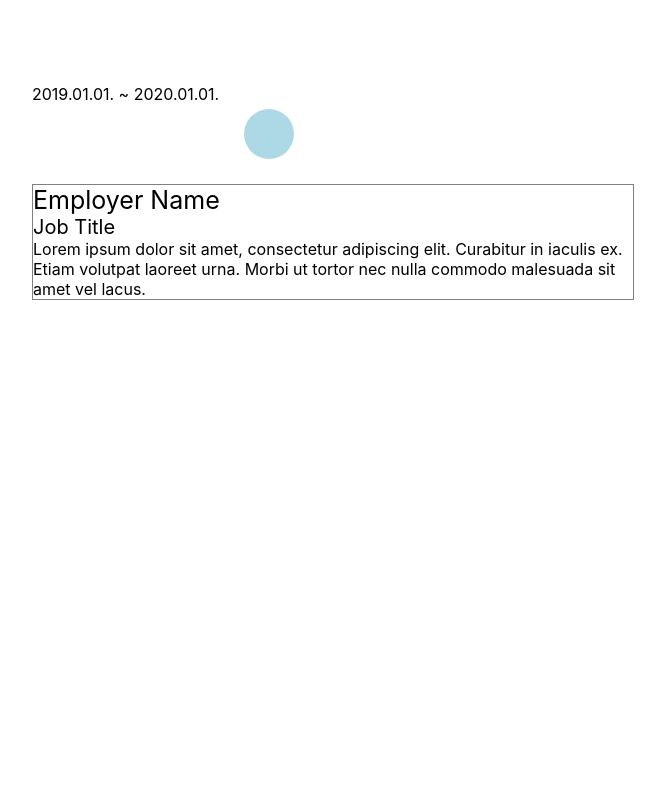
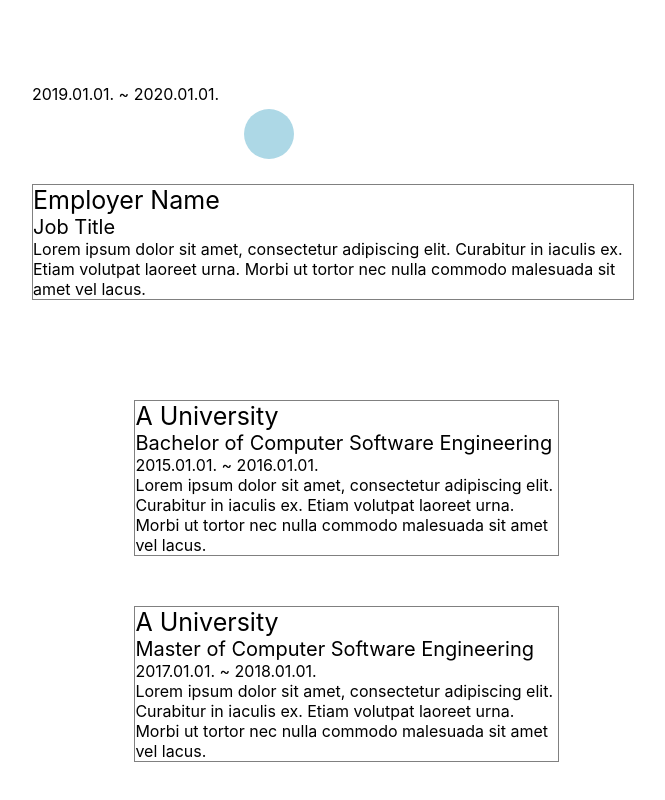
Before and after one commit to chiitoitsu/practice-react, a React (Create React App) app in the folder github_pages/: page / in a window 1280 px wide. Shown: the part 1838-2638 px from the top of the page, without its empty margins (288-953 px from the left). Before the commit the page ends 2188 px from the top, so only its background shows below. Built offline with nearby package versions, Linux system fonts and the light colour scheme.

Commit message:
Add Education

```diff
--- a/github_pages/src/App.js
+++ b/github_pages/src/App.js
@@ -1,9 +1,10 @@
 import React, { Component } from 'react';
 import './App.css';
-import Menu from './Menu.js'
-import Main from './Main.js'
-import About from './About.js'
-import Experience from './Experience.js'
+import Menu from './Menu.js';
+import Main from './Main.js';
+import About from './About.js';
+import Experience from './Experience.js';
+import Education from './Education.js';
 
 class App extends Component {
 
@@ -35,6 +36,20 @@ class App extends Component {
 				job: 'Job Title',
 				text: 'Lorem ipsum dolor sit amet, consectetur adipiscing elit. Curabitur in iaculis ex. Etiam volutpat laoreet urna. Morbi ut tortor nec nulla commodo malesuada sit amet vel lacus.'
 			}
+		],
+		edus: [
+			{
+				school: 'A University',
+				grade: 'Bachelor of Computer Software Engineering',
+				term: '2015.01.01. ~ 2016.01.01.',
+				text: 'Lorem ipsum dolor sit amet, consectetur adipiscing elit. Curabitur in iaculis ex. Etiam volutpat laoreet urna. Morbi ut tortor nec nulla commodo malesuada sit amet vel lacus.'
+			},
+			{
+				school: 'A University',
+				grade: 'Master of Computer Software Engineering',
+				term: '2017.01.01. ~ 2018.01.01.',
+				text: 'Lorem ipsum dolor sit amet, consectetur adipiscing elit. Curabitur in iaculis ex. Etiam volutpat laoreet urna. Morbi ut tortor nec nulla commodo malesuada sit amet vel lacus.'
+			}
 		]
 	}
 
@@ -52,6 +67,13 @@ class App extends Component {
 		return exps
 	}
 
+	_renderEducation = () => {
+		const edus = this.state.edus.map((edu, index) => {
+			return <Education school={edu.school} grade={edu.grade} term={edu.term} text={edu.text} key={index}/>
+		})
+		return edus
+	}
+
 	render() {
 		return (
 			<div className='App'>
@@ -59,6 +81,7 @@ class App extends Component {
 				<Main name='Lee SeungWon' job='Student' />
 				<About />
 				{this._renderExperience()}
+				{this._renderEducation()}
 			</div>
 		)
 	}
--- /dev/null
+++ b/github_pages/src/Education.css
@@ -0,0 +1,16 @@
+.Education {
+    margin-left: 33%;
+    margin-right: 33%;
+    margin-top: 50px;
+    margin-bottom: 50px;
+    width: 33%;
+    border: grey 1px solid;
+}
+
+.Edu_School {
+    font-size: 25px;
+}
+
+.Edu_Grade {
+    font-size: 20px;
+}
--- /dev/null
+++ b/github_pages/src/Education.js
@@ -0,0 +1,24 @@
+import React from 'react';
+import PropTypes from 'prop-types';
+import './Education.css';
+
+function Education({school, grade, term, text}) {
+    return (
+        <div className='Education'>
+            <div className='Edu_School'>{school}</div>
+            <div className='Edu_Grade'>{grade}</div>
+            <div className='Edu_Term'>{term}</div>
+            <div className='Edu_Text'>{text}</div>
+            <div className='Clear'></div>
+        </div>
+    )
+}
+
+Education.propTypes = {
+    school: PropTypes.string.isRequired,
+    grade: PropTypes.string.isRequired,
+    term: PropTypes.string.isRequired,
+    text: PropTypes.string.isRequired,
+}
+
+export default Education;
```
